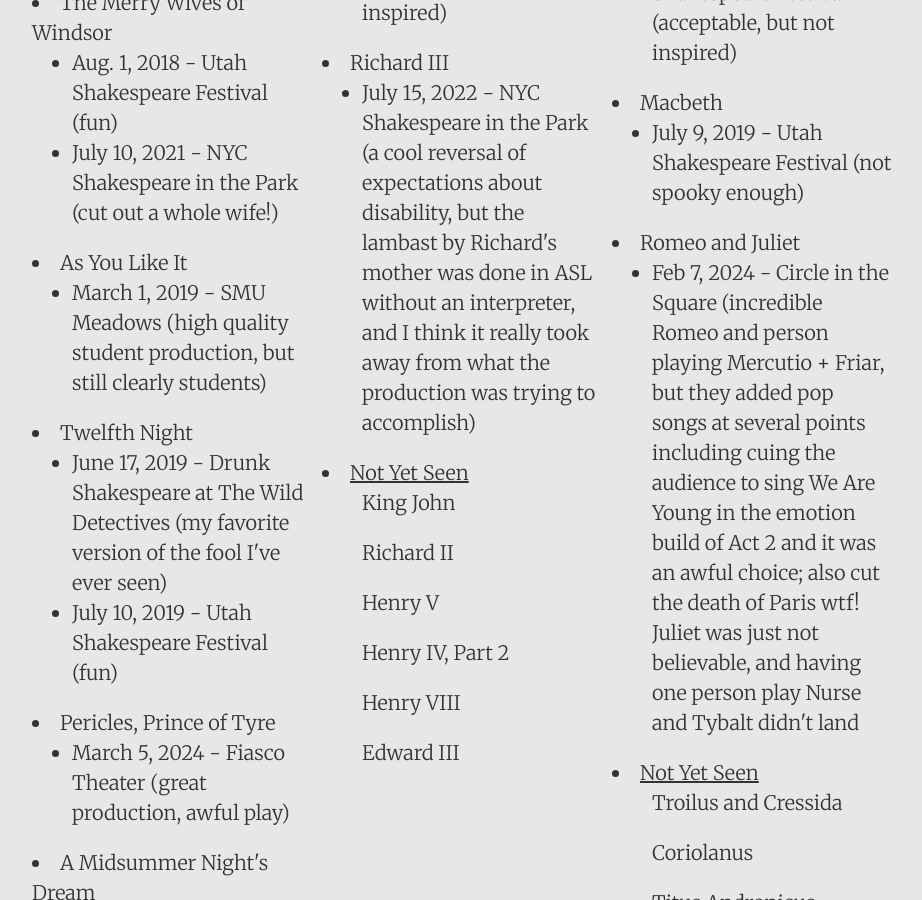
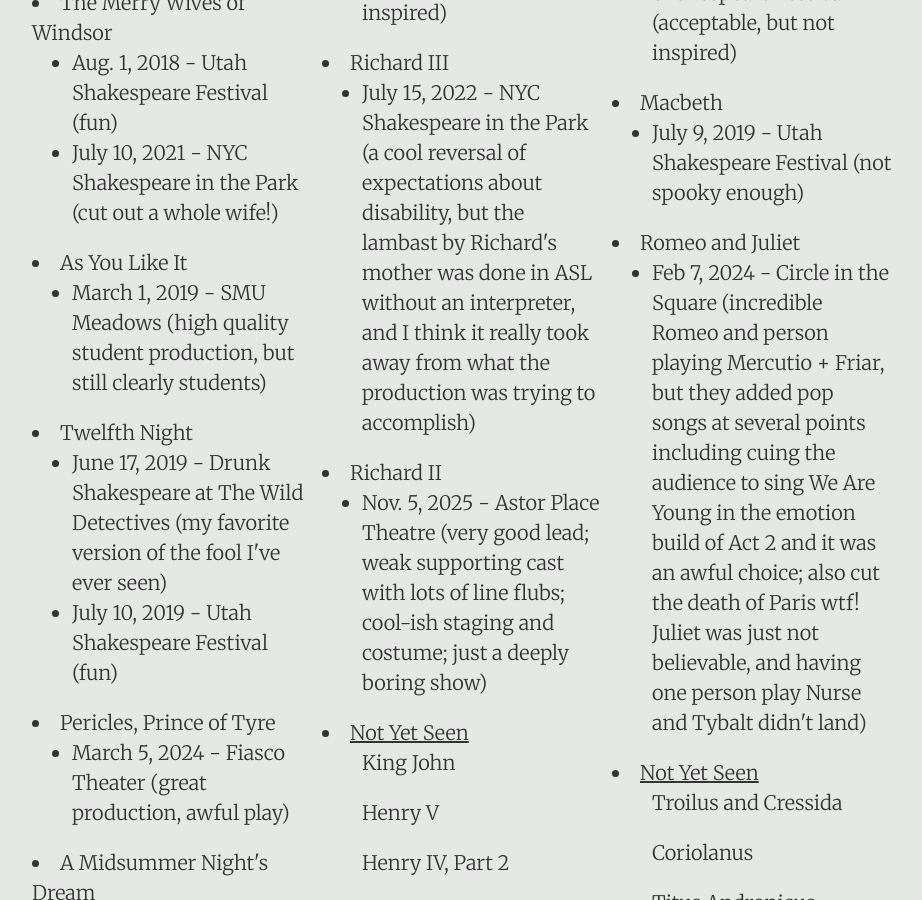
Before and after one commit to DestinyRoseMurphy/DestinyRoseMurphy.github.io, a Jekyll site: the page built from _posts/2024-02-20-Shakespeare.md, in a window 1280 px wide and 900 px high, scrolled down 1215 px. Shown: the whole window, without its empty margins (178-1100 px from the left). Built offline with Jekyll 4.4.1, drawn with Linux system fonts in a browser that asks for light colours; some of the changed text lies outside the part shown.

Commit message:
Add Rich II

```diff
--- a/_posts/2024-02-20-Shakespeare.md
+++ b/_posts/2024-02-20-Shakespeare.md
@@ -80,7 +80,7 @@ I love Shakespeare. I read almost all the histories in college and fell in love,
 	</div>
 
   <div class="col">
-			<p style="margin-bottom: 0; font-weight: bold;">Histories: 5/11</p>
+			<p style="margin-bottom: 0; font-weight: bold;">Histories: 6/11</p>
 			<li>Henry VI, Part 1</li>
 				<ul>
   				<li>Aug. 2, 2018 - Utah Shakespeare Festival (solid production but this play is so bad)</li>
@@ -101,9 +101,12 @@ I love Shakespeare. I read almost all the histories in college and fell in love,
 				<ul>
   				<li>July 15, 2022 - NYC Shakespeare in the Park (a cool reversal of expectations about disability, but the lambast by Richard's mother was done in ASL without an interpreter, and I think it really took away from what the production was trying to accomplish)</li>
 				</ul>
+				<li>Richard II</li>
+				<ul>
+  				<li>Nov. 5, 2025 - Astor Place Theatre (very good lead; weak supporting cast with lots of line flubs; cool-ish staging and costume; just a deeply boring show)</li>
+				</ul>
 			<li><u>Not Yet Seen</u></li>
 				<ul>King John</ul>
-				<ul>Richard II</ul>
 				<ul>Henry V</ul>
 				<ul>Henry IV, Part 2</ul>
 				<ul>Henry VIII</ul>
@@ -132,7 +135,7 @@ I love Shakespeare. I read almost all the histories in college and fell in love,
 				</ul>
 			<li>Romeo and Juliet</li>
 				<ul>
-  				<li>Feb 7, 2024 - Circle in the Square (incredible Romeo and person playing Mercutio + Friar, but they added pop songs at several points including cuing the audience to sing We Are Young in the emotion build of Act 2 and it was an awful choice; also cut the death of Paris wtf! Juliet was just not believable, and having one person play Nurse and Tybalt didn't land</li>
+  				<li>Feb 7, 2024 - Circle in the Square (incredible Romeo and person playing Mercutio + Friar, but they added pop songs at several points including cuing the audience to sing We Are Young in the emotion build of Act 2 and it was an awful choice; also cut the death of Paris wtf! Juliet was just not believable, and having one person play Nurse and Tybalt didn't land)</li>
 				</ul>
 			<li><u>Not Yet Seen</u></li>
 				<ul>Troilus and Cressida </ul>
```
